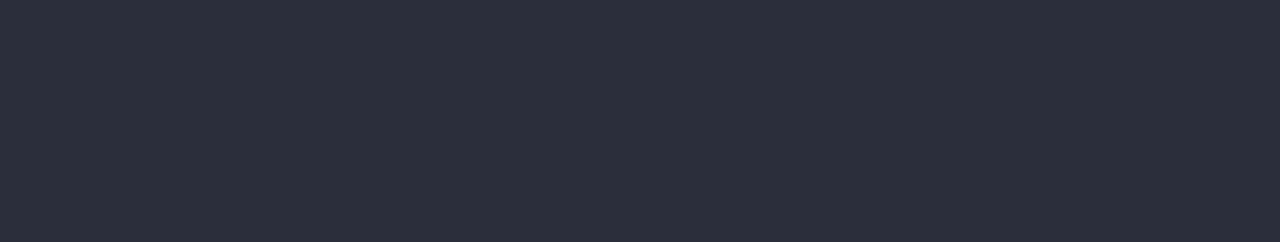
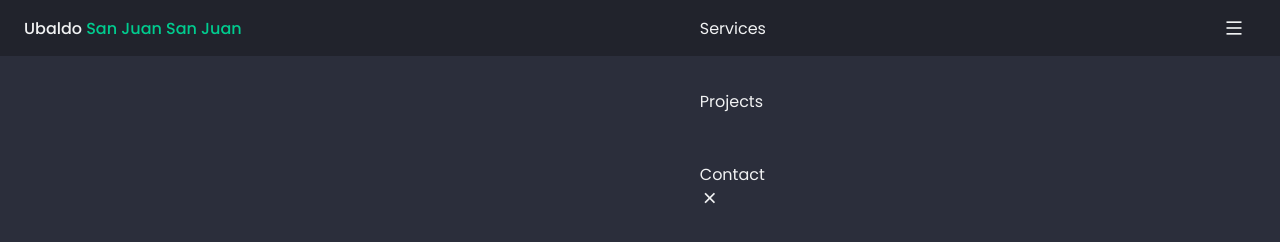
Before and after one commit to Ubaldo-San-Juan/my-portfolio, a plain HTML site: page index.html in a window 1280 px wide. Drawn offline with nearby package versions, Linux system fonts and the light colour scheme.

Commit message:
feat: agregar diseño CSS al navbar

```diff
--- a/assets/css/styles.css
+++ b/assets/css/styles.css
@@ -152,3 +152,69 @@ svg {
 main {
     overflow: hidden;
 }
+
+
+/* Header and Nav */
+.header{
+    position: fixed;
+    width: 100%;
+    background-color: var(--container-color);
+}
+
+.nav {
+    height: var(--header-height);
+    display: flex;
+    justify-content: space-between;
+    align-items: center;
+}
+
+.nav__logo {
+    color: var(--title-color);
+    font-weight: var(--font-medium);
+}
+
+.nav__logo span {
+    color: var(--first-color);
+}
+
+.nav__toggle,
+.nav__close {
+    display: flex;
+    font-size: 1.25rem;
+    color: var(--title-color);
+    cursor: pointer;
+}
+
+/* Mediaquery for mobile */
+@media screen and (max-width: 1023px){
+    .nav__menu {
+        position: fixed;
+        top: 0;
+        right: -100%;
+        background-color: hsla(0, 0%, 10%, .3);
+        width: 75%;
+        height: 100%;
+        padding: 4.5rem 0 0 3rem;
+        backdrop-filter: blur(24px);
+        transition: right .4s;
+    }
+}
+
+.nav__list {
+    display: flex;
+    flex-direction: column;
+    row-gap: 3rem;
+}
+
+.nav__link {
+    color: var(--title-color);
+    transition: color .4s;
+}
+
+.nav__link:hover {
+    color: var(--first-color);
+}
+
+.nav__close {
+    position: absolute;
+}
--- a/index.html
+++ b/index.html
@@ -18,7 +18,41 @@
    <body>
       <!--==================== HEADER ====================-->
       <header class="header" id="header">
+         <nav class="nav container">
+            <a href="#" class="nav__logo">
+                Ubaldo <span>San Juan San Juan</span>
+            </a>
 
+            <div class="nav__menu" id="nav-menu">
+                <ul class="nav__list">
+                    <li class="nav__item">
+                        <a href="#home" class="nav__link">Home</a>
+                    </li>
+                    <li class="nav__item">
+                        <a href="#about" class="nav__link">About</a>
+                    </li>
+                    <li class="nav__item">
+                        <a href="#services" class="nav__link">Services</a>
+                    </li>
+                    <li class="nav__item">
+                        <a href="#projects" class="nav__link">Projects</a>
+                    </li>
+                    <li class="nav__item">
+                        <a href="#contact" class="nav__link">Contact</a>
+                    </li>
+                </ul>
+
+                <!-- Close button -->
+                 <div class="nav__close" id="nav-close">
+                    <i class="ri-close-line"></i>
+                 </div>
+            </div>
+
+            <!-- Toggle button -->
+             <div class="nav__toggle" id="nav-toggle">
+                <i class="ri-menu-line"></i>
+             </div>
+         </nav>
       </header>
 
       <!--==================== MAIN ====================-->
```
